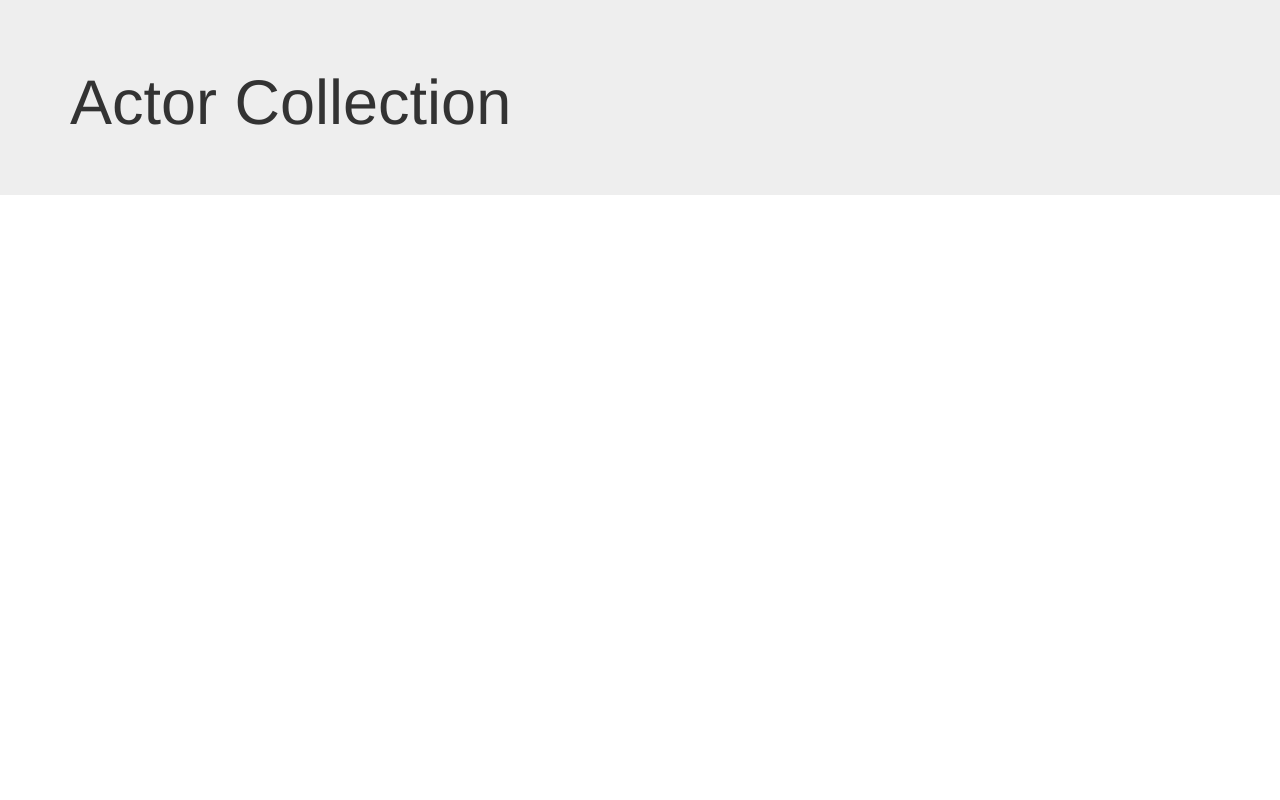
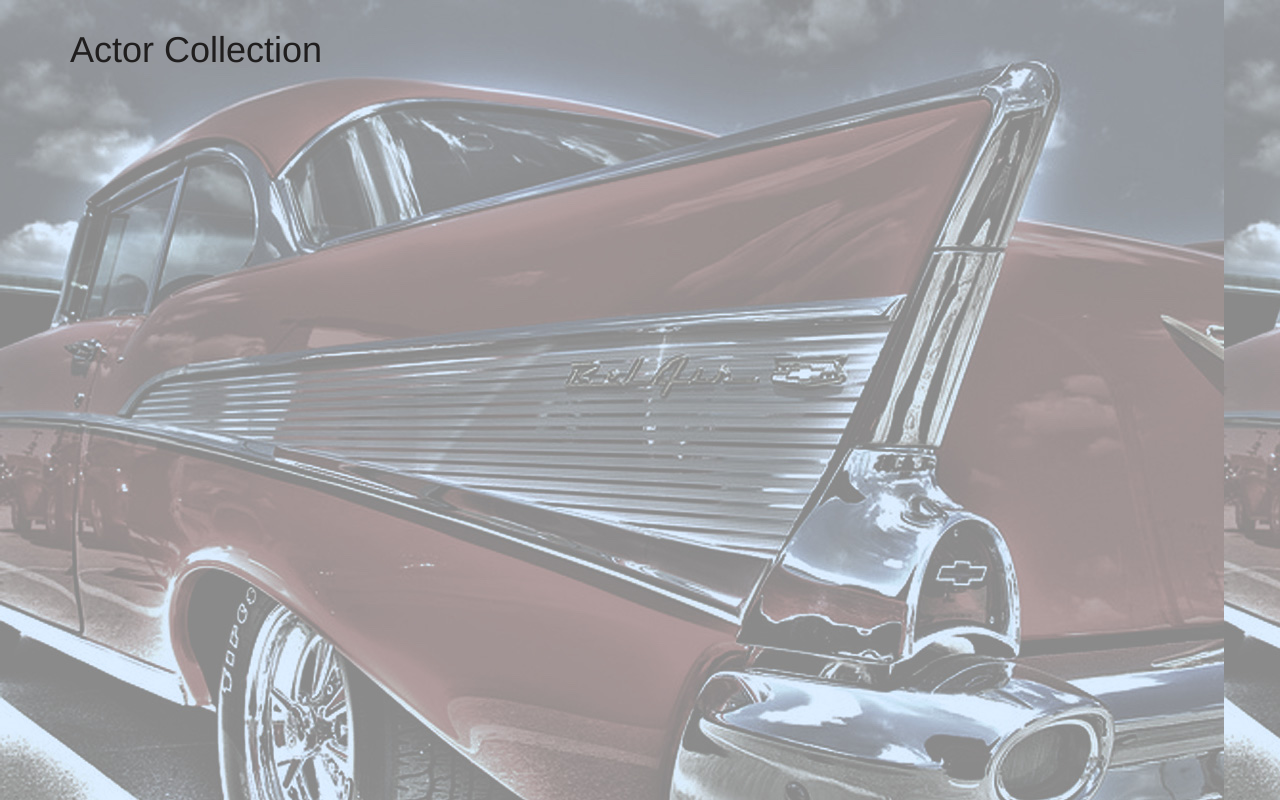
Before and after one commit to montelabella/giphy, a plain HTML site: page index.html in a window 1280 px wide. Drawn offline with nearby package versions, Linux system fonts and the light colour scheme.

Commit message:
image add

```diff
--- a/assets/css/style.css
+++ b/assets/css/style.css
@@ -1,3 +1,6 @@
 body {
-    background-image: "assets/images/film.jpg"
+    background-image: url(assets/images/car.jpg);
 }
+.container {
+    color: rgb(32, 30, 30);
+}
--- a/index.html
+++ b/index.html
@@ -3,19 +3,30 @@
 
 <head>
     <meta charset="utf-8">
-  <link rel="stylesheet" href="https://maxcdn.bootstrapcdn.com/bootstrap/3.3.6/css/bootstrap.min.css" integrity="sha384-1q8mTJOASx8j1Au+a5WDVnPi2lkFfwwEAa8hDDdjZlpLegxhjVME1fgjWPGmkzs7" crossorigin="anonymous">
+    <link rel="stylesheet" href="https://maxcdn.bootstrapcdn.com/bootstrap/3.3.6/css/bootstrap.min.css" integrity="sha384-1q8mTJOASx8j1Au+a5WDVnPi2lkFfwwEAa8hDDdjZlpLegxhjVME1fgjWPGmkzs7"
+        crossorigin="anonymous">
     <link rel="stylesheet" type="text/css" href="assets/css/style.css">
     <title>Favorite Actors</title>
+    <style type="text/css">
+        button,
+        div,
+        form,
+        input {
+            margin: 10px;
+        }
+
+        body {
+            background-image: url(assets/images/car.jpg);
+        }
+    </style>
 
 </head>
 
 <body>
     <!-- header -->
 
-    <div class="jumbotron">
     <div class="container">
         <h1>Actor Collection</h1>
-        </div>
     </div>
     <!-- buttons -->
     <div id="gifButtons"></div>
```
Also changed, not shown: assets/javascript/javascript.js (+21 -8 lines), assets/images/actor.jpg (added), 1 other file. Lines whose indentation alone changed are shown as unchanged.
